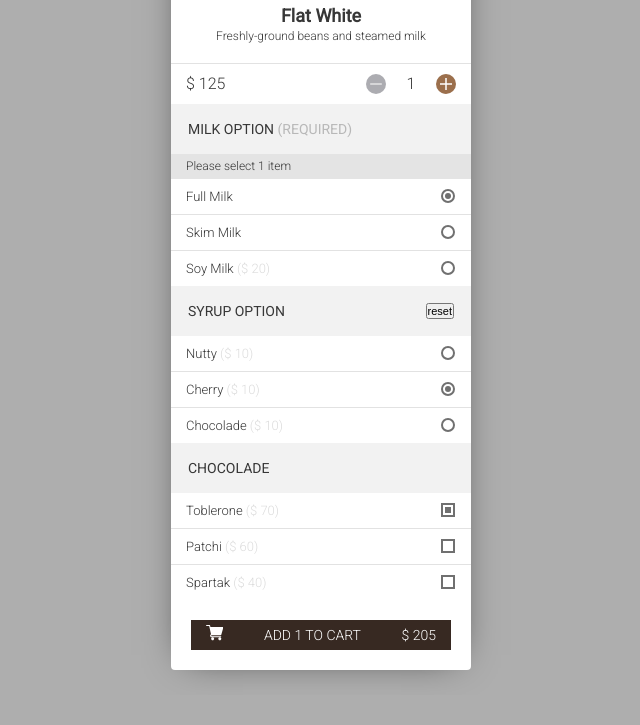
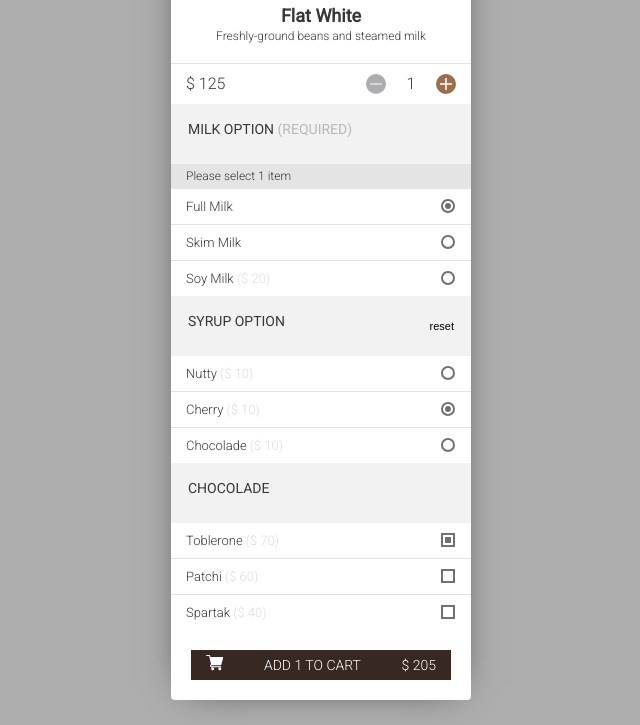
Before and after one commit to danil4905/Modal, a plain HTML site: page index.html in a window 1280 px wide. Shown: the part 219-944 px from the top of the page, without its empty margins (319-959 px from the left). Before the commit the page ends 914 px from the top, so only its background shows below. Drawn offline with Linux system fonts and the light colour scheme.

Commit message:
Update style.css

```diff
--- a/style.css
+++ b/style.css
@@ -132,12 +132,16 @@ h1 {
     padding: 17px;
     height: 60px;
     display: flex;
+    background-color: #f2f2f2;
     justify-content: space-between;
 }
 
 #reset {
     font-weight: 400;
     font-size: 11px;
+    cursor:pointer;
+    border:none;
+    background-color:#f2f2f2;
 }
 
 .option-title h2 {
@@ -158,11 +162,6 @@ h2 {
     text-transform: uppercase;
     font-size: 15px;
     font-weight: 400;
-}
-
-.option-title {
-    height: 50px;
-    background-color: #f2f2f2;
 }
 
 .title {
```
